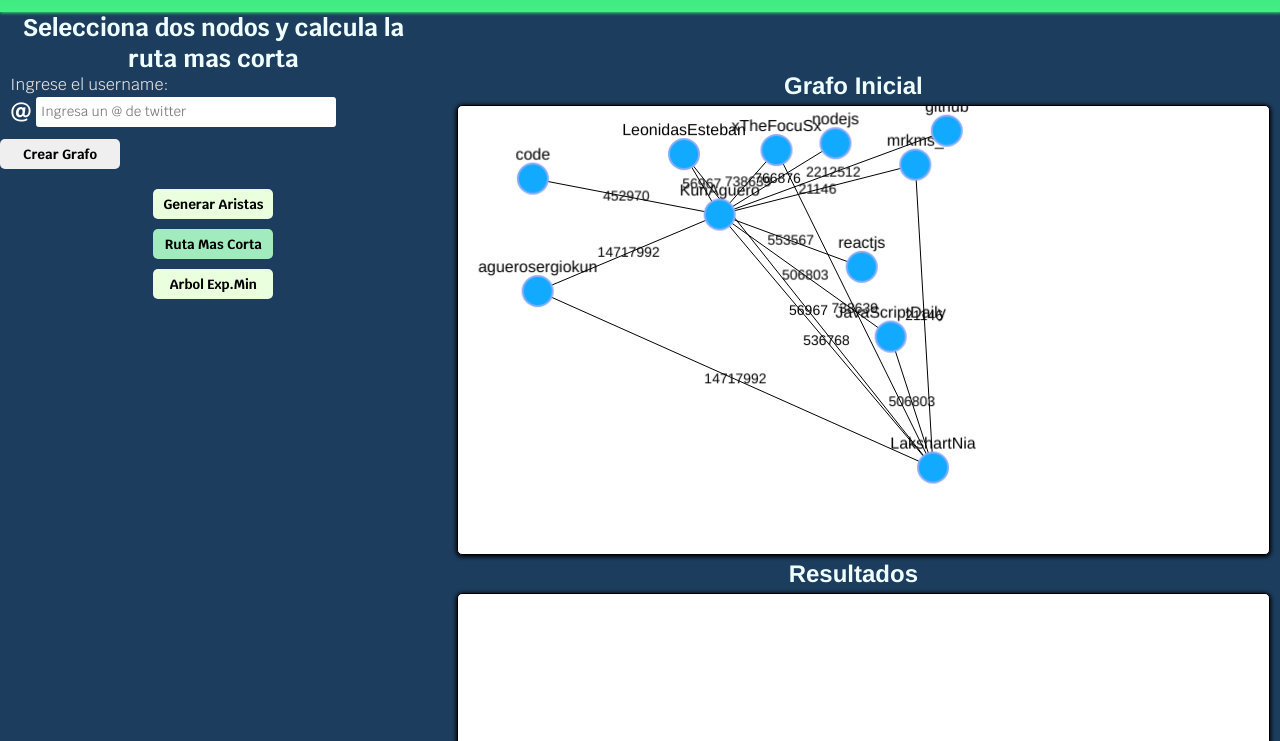
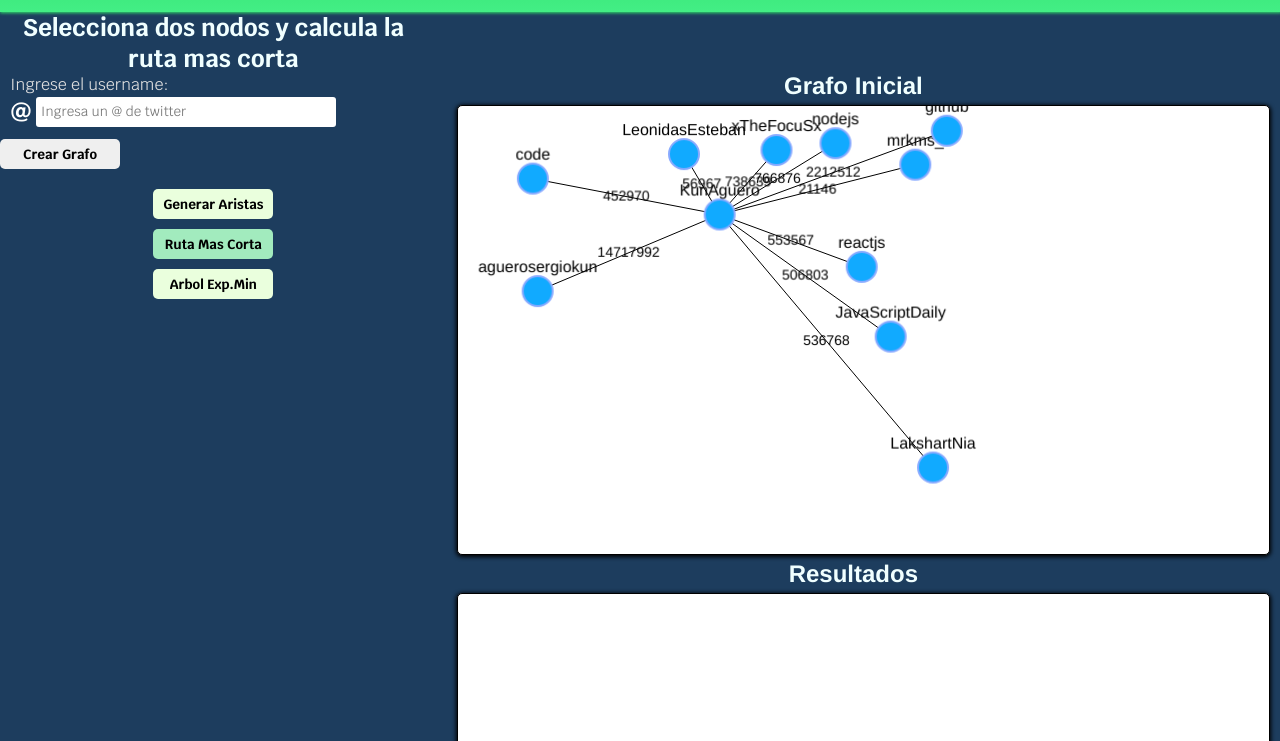
Before and after one commit to FrankzAlarcon/graphs, a website built with Vite: page index.html in a window 1280 px wide. Shown: the part 59-800 px from the top of the page. Built offline with nearby package versions, Linux system fonts and the light colour scheme.

Commit message:
comentarios

```diff
--- a/index.html
+++ b/index.html
@@ -15,7 +15,7 @@
       <h1>Algoritmos para Grafos</h1>
       <nav class="nav">
         <ul>
-          <li><a href="#">Documentacion</a></li>
+          <li><a href="./docs/index.html">Documentacion</a></li>
           <li><a href="https://github.com/FrankzAlarcon/graphs" target="_blank">Github</a></li>
         </ul>
       </nav>
--- a/library/Nodo.js
+++ b/library/Nodo.js
@@ -2,8 +2,8 @@
 
 /**
 * Clase que representa un Nodo
-@Atributos {
-  valor, vecinos, visitado, padre, distancia}
+* @example
+* const nuevoNodo = new Nodo({valor = 'dateNodo'})
 */
 class Nodo {
 
--- a/src/main.js
+++ b/src/main.js
@@ -243,27 +243,35 @@ function llenarNodos(listaNodos){
     grafo.agregarNodo(user)
   })
 }
+
+//Generar un numero aleatorio entre un rango x & y
+function generarNumeroRandom(x,y) {
+  return Math.floor(Math.random()*(y-x))+x
+}
 function llenarAristasAuto() {
   //genera las aristas no dirigidas
   try {
+    //Por cada siguiendo del perfil principal
     misSeguidos.forEach(user => {
+        //Se dibuja una arista
         dibujoGrafo.dibujarArista(owner, user)
+        //Se agrega una arista no dirigida al grafo tomando en cuenta como peso de la arista el numero de seguidores del nodo destino
         grafo.agregarAristaNoDirigida(owner, user, user.public_metrics.followers_count)
       })
   } catch (error) {
     console.log(error)
   }
-  dibujoGrafo.dibujarArista(misSeguidos[0], misSeguidos[1])
-  dibujoGrafo.dibujarArista(misSeguidos[0], misSeguidos[2])
-  dibujoGrafo.dibujarArista(misSeguidos[0], misSeguidos[3])
-  dibujoGrafo.dibujarArista(misSeguidos[0], misSeguidos[4])
-  dibujoGrafo.dibujarArista(misSeguidos[0], misSeguidos[5])
+  // dibujoGrafo.dibujarArista(misSeguidos[0], misSeguidos[1])
+  // dibujoGrafo.dibujarArista(misSeguidos[0], misSeguidos[2])
+  // dibujoGrafo.dibujarArista(misSeguidos[0], misSeguidos[3])
+  // dibujoGrafo.dibujarArista(misSeguidos[0], misSeguidos[4])
+  // dibujoGrafo.dibujarArista(misSeguidos[0], misSeguidos[5])
 /* Mis seguidos = 10 Nodos */
-  grafo.agregarAristaNoDirigida(misSeguidos[0], misSeguidos[1], misSeguidos[1].public_metrics.followers_count)
-  grafo.agregarAristaNoDirigida(misSeguidos[0], misSeguidos[2], misSeguidos[2].public_metrics.followers_count)
-  grafo.agregarAristaNoDirigida(misSeguidos[0], misSeguidos[3], misSeguidos[3].public_metrics.followers_count)
-  grafo.agregarAristaNoDirigida(misSeguidos[0], misSeguidos[4], misSeguidos[4].public_metrics.followers_count)
-  grafo.agregarAristaNoDirigida(misSeguidos[0], misSeguidos[5], misSeguidos[5].public_metrics.followers_count)
+  // grafo.agregarAristaNoDirigida(misSeguidos[0], misSeguidos[1], misSeguidos[1].public_metrics.followers_count)
+  // grafo.agregarAristaNoDirigida(misSeguidos[0], misSeguidos[2], misSeguidos[2].public_metrics.followers_count)
+  // grafo.agregarAristaNoDirigida(misSeguidos[0], misSeguidos[3], misSeguidos[3].public_metrics.followers_count)
+  // grafo.agregarAristaNoDirigida(misSeguidos[0], misSeguidos[4], misSeguidos[4].public_metrics.followers_count)
+  // grafo.agregarAristaNoDirigida(misSeguidos[0], misSeguidos[5], misSeguidos[5].public_metrics.followers_count)
   // dibujoGrafo.dibujarArista(misSeguidos[5], misSeguidos[0])
 }
 function llenarAristas(keysRutaCorta) {
```
Also changed, not shown: library/DibujarGrafo.js (+7 -2 lines), library/Grafo.js (+46 -5 lines), README.md, extra/favicon.svg, extra/getData.js (line endings or trailing spaces), extra/index.js (line endings or trailing spaces), ideas.txt (line endings or trailing spaces), jsdoc.json (line endings or trailing spaces), library/prueba.js (line endings or trailing spaces), package.json (line endings or trailing spaces), styles/style.css (line endings or trailing spaces), utils/getTwitterData.js (line endings or trailing spaces), 3 other files.
